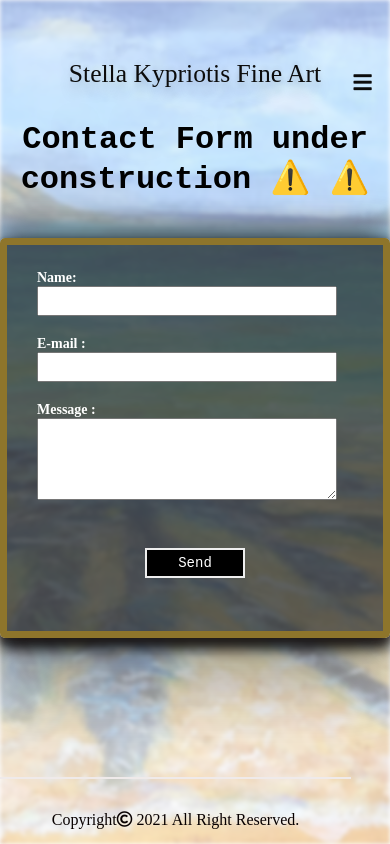
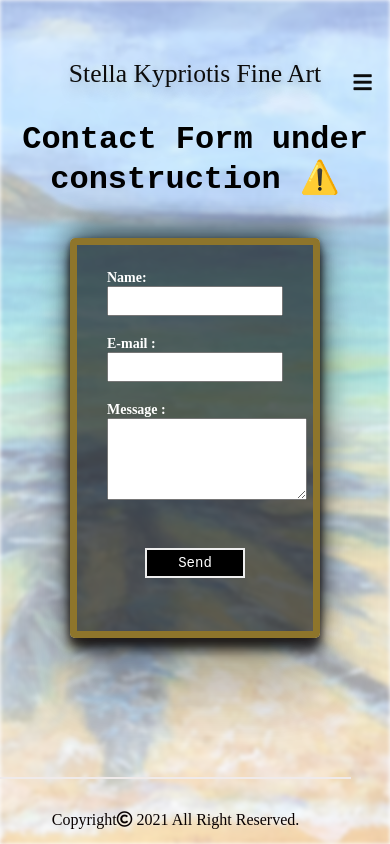
Before and after one commit to Amutha37/stella-art-react, a React (Create React App) app: page /contact in a window 390 px wide. Built offline with nearby package versions, Linux system fonts and the light colour scheme.

Commit message:
small screen support

```diff
--- a/src/components/pages/contact/Contact.js
+++ b/src/components/pages/contact/Contact.js
@@ -69,7 +69,7 @@
     <>
       <div className="maincontainer">
         <div className="contact-form1">
-          <h1>Contact Form under construction ⚠️ ⚠️</h1>
+          <h1>Contact Form under construction ⚠️ </h1>
         </div>
         <div className="contact-form">
           <form
--- a/src/components/pages/contact/contact.css
+++ b/src/components/pages/contact/contact.css
@@ -113,11 +113,12 @@
 @media screen and (max-width: 768px) {
   .contact-form {
     margin-top: 1rem;
+    width: 250px;
   }
   .input-form input,
   .input-form textarea {
     display: block;
-    width: 300px;
+    width: 200px;
   }
   .copyright {
     top: 75%;
```
